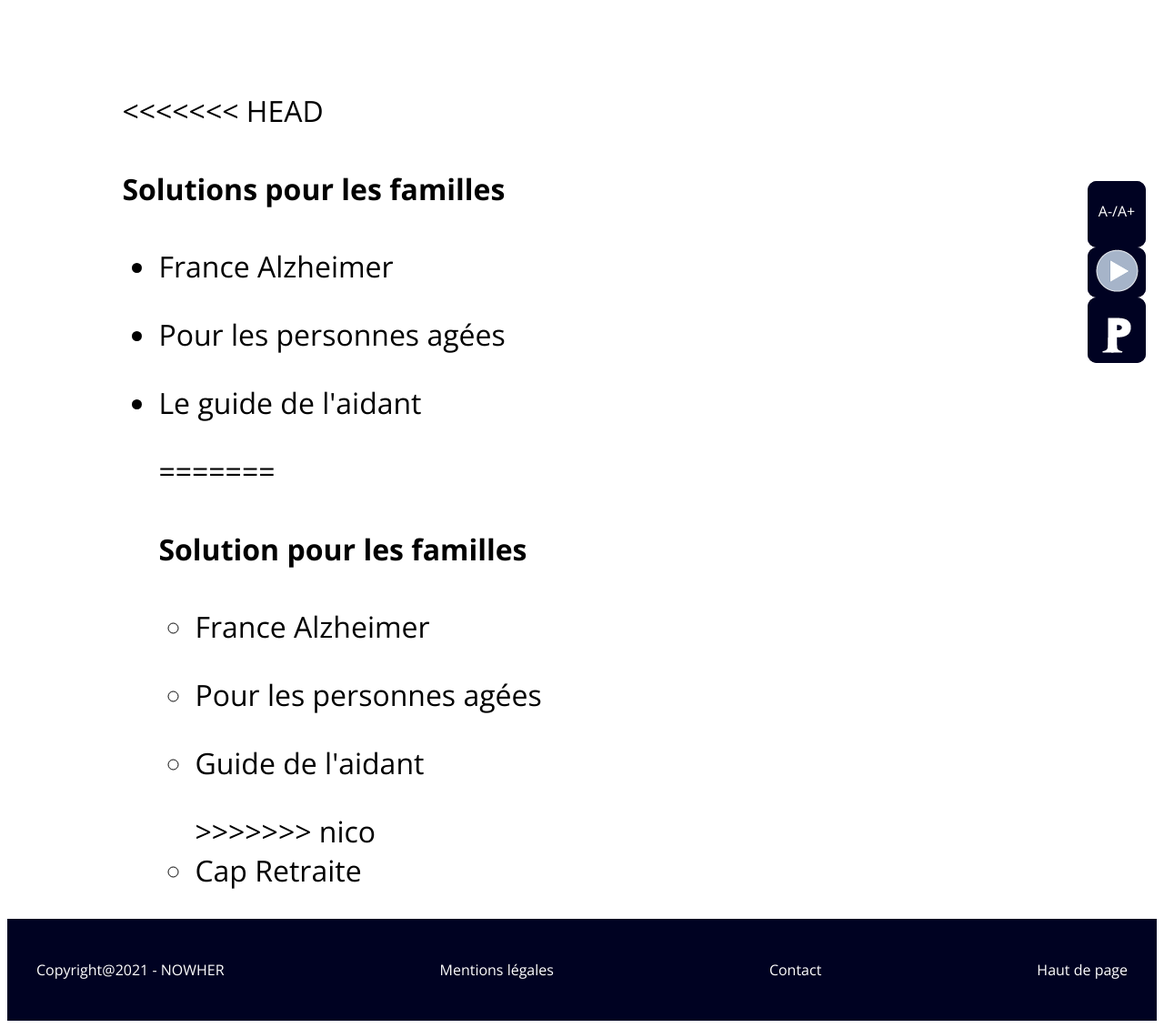
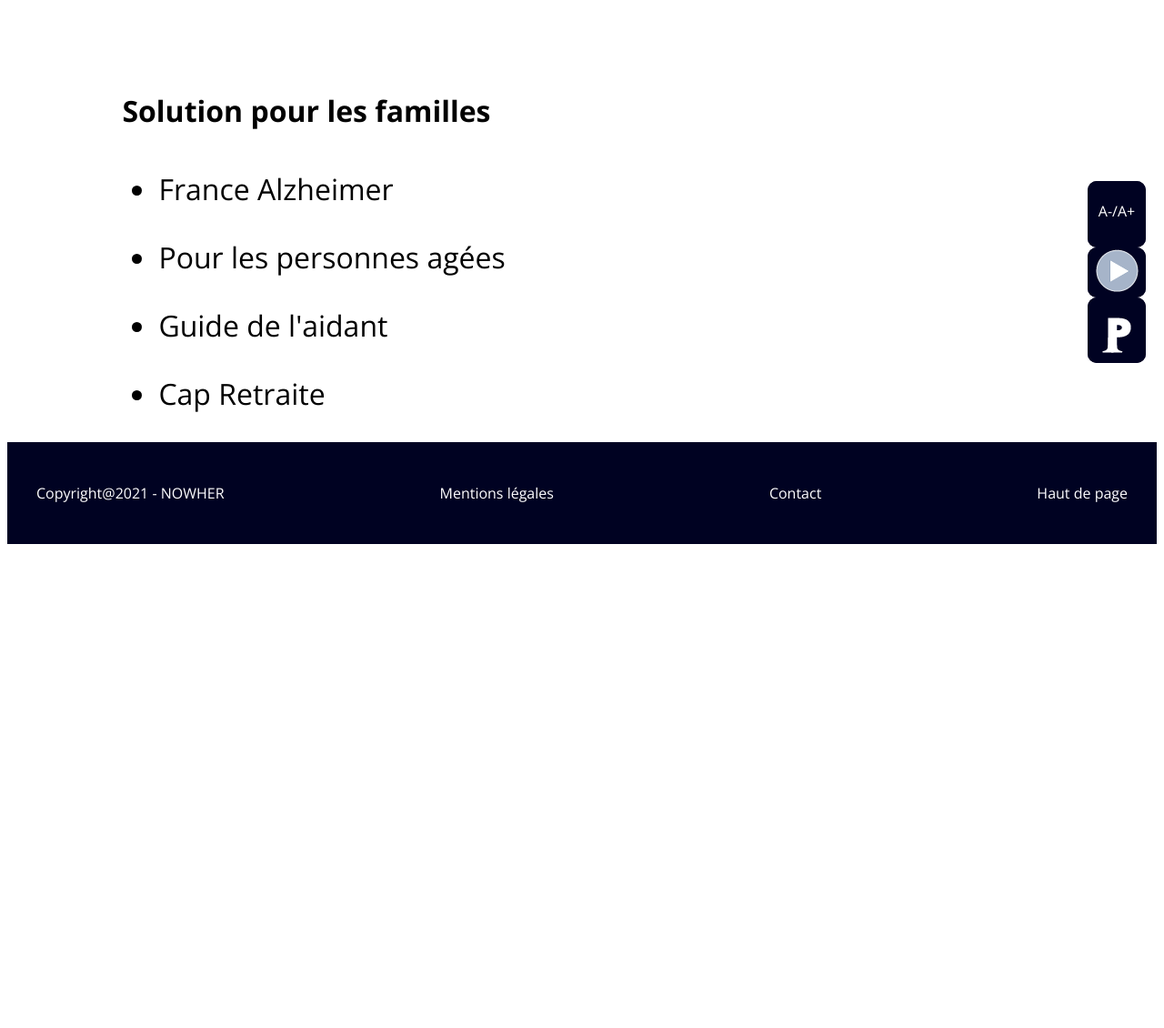
Before and after one commit to Adrien-Ray/nowher, a PHP site: page /pages/solutionfamille.php in a window 1280 px wide. Shown: the part 101-1231 px from the top of the page at 91% size. After the commit the page ends 699 px from the top, so only its background shows below. Run offline with PHP 8.4, Linux system fonts and the light colour scheme.

Commit message:
commit before switch

```diff
--- a/pages/donnees-chiffrees.php
+++ b/pages/donnees-chiffrees.php
@@ -8,15 +8,9 @@
         </div>
     <div class = "article_donnees-chirfrees">
         <p>Une personne sur 8 en Europe est atteinte par la démence soit 1/3 de la population Européenne soit 179 millions d’individus.</p>
-<<<<<<< HEAD
         <h4>La maladie d'Alzheimer</h4>
         <p>D’après le rapport de l’Oms de 2015, 50 millions de personnes sont touchées par la démence et ce nombre atteindra 152 millions environ en 2050, dans lesquelles 60 et 70 % sont atteintes de la maladie de l’Alzheimer.
         <p>La maladie d’Alzheimer est la 1ère cause de démence</p>
-=======
-        <h4>La maladie d'Alzheimer :</h4>
-        <p>D’après le rapport de l’OMS de 2015, 50 millions de personnes sont touchées par la démence et ce nombre atteindra 152 millions environ en 2050, dans lesquels 60 et 70 % sont atteintes de la maladie de l’Alzheimer.
-        <p>La maladie d’Alzheimer est la première cause de démence</p>
->>>>>>> nico
         <ul>
         <li>49 % en Asie</li>
         <li>25 % en Europe (en baisse par rapport aux chiffres de 2012)</li>
--- a/pages/solutiondev.php
+++ b/pages/solutiondev.php
@@ -3,11 +3,7 @@
 
 
 <div class ="solution">
-<<<<<<< HEAD
     <h4>Solutions pour les développeurs</h4>
-=======
-    <h4>Solution pour les développeurs</h4>
->>>>>>> nico
         <ul>
             <li><a href="https://www.alzheimers.org.uk/blog/how-design-website-someone-affected-dementia" target="_blank">Alzheimer</a></li>
             <li><a href="https://www.smashingmagazine.com/2016/05/designing-a-dementia-friendly-website/" target="_blank">Smashing Magazine</a></li>
--- a/pages/solutionfamille.php
+++ b/pages/solutionfamille.php
@@ -3,19 +3,11 @@
 
 
 <div class ="solution">
-<<<<<<< HEAD
-    <h4>Solutions pour les familles </h4>
-        <ul>
-            <li><a href="https://www.francealzheimer.org/">France Alzheimer</a></li>
-            <li><a href="https://www.pour-les-personnes-agees.gouv.fr/" target="_blank">Pour les personnes agées</a></li>
-            <li><a href="http://www.lamaisondesaidants.com/site2018/wp-content/uploads/2014/09/Guide-de-laidant-2017-Alzheimer.pdf" target="_blank">Le guide de l'aidant</a></li>
-=======
     <h4>Solution pour les familles</h4>
         <ul>
             <li><a href="https://www.francealzheimer.org/" target="_blank">France Alzheimer</a></li>
             <li><a href="https://www.pour-les-personnes-agees.gouv.fr/" target="_blank">Pour les personnes agées</a></li>
             <li><a href="http://www.lamaisondesaidants.com/site2018/wp-content/uploads/2014/09/Guide-de-laidant-2017-Alzheimer.pdf" target="_blank">Guide de l'aidant</a></li>
->>>>>>> nico
             <li><a href="https://www.capretraite.fr/aide-a-domicile/maintien-a-domicile/" target="_blank">Cap Retraite</a></li>
         </ul>
 </div>
```
